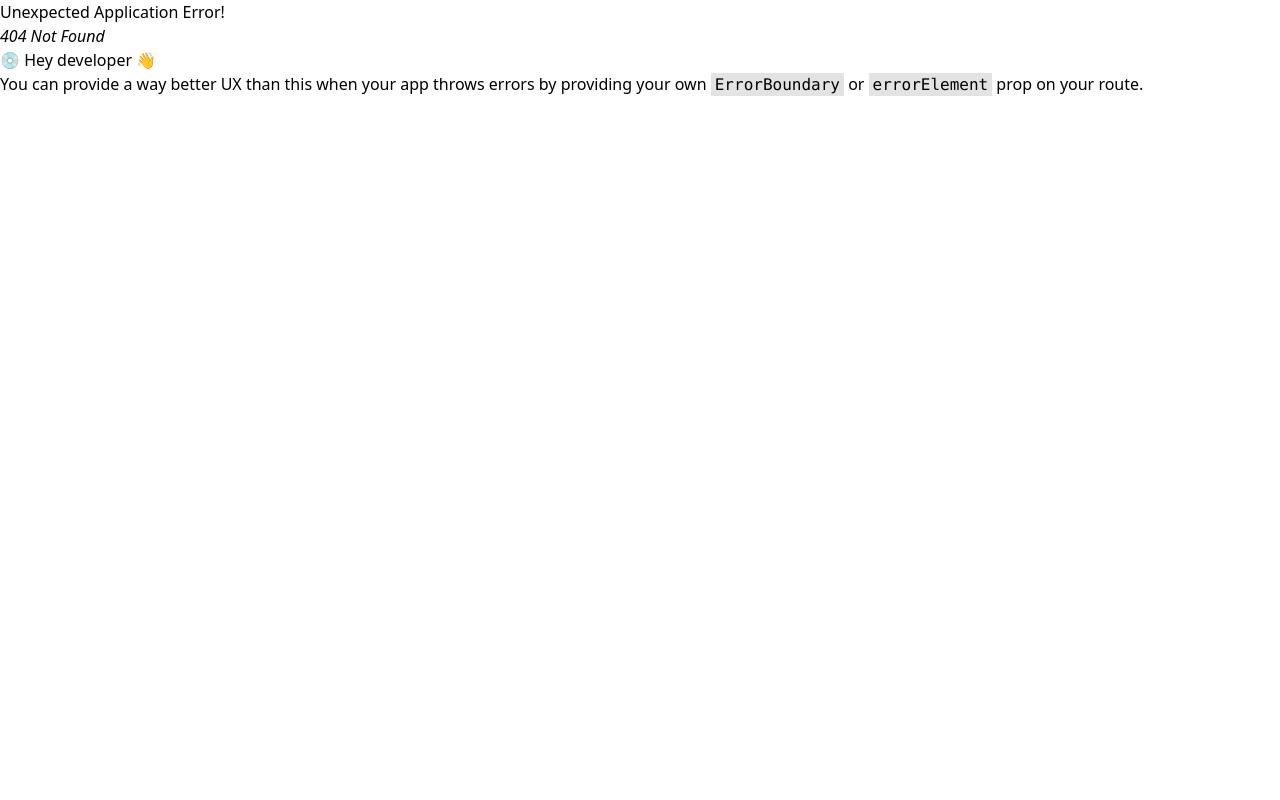
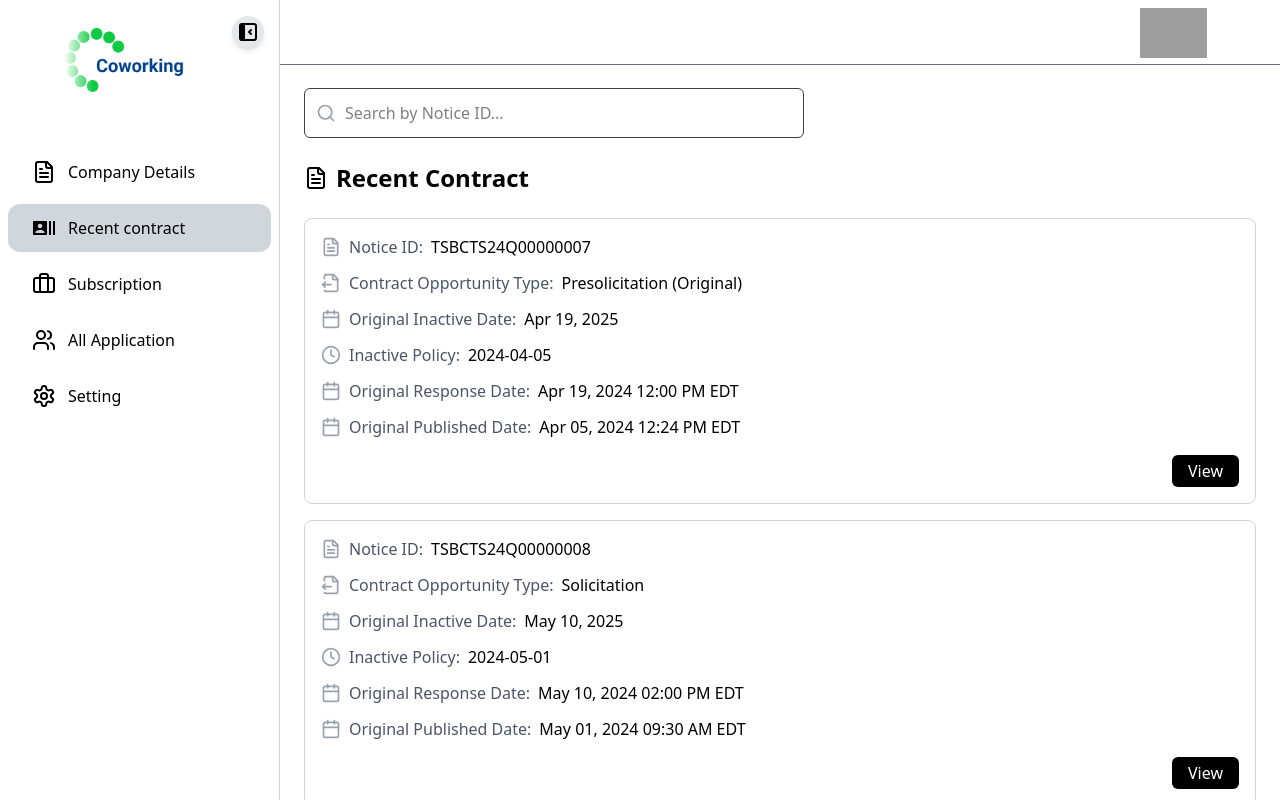
Before and after one commit to MohammedRasif/Zoomyteck, a React (Vite) app: page /dashboard/recent_contract in a window 1280 px wide. Before the commit this address had no page. Built offline with nearby package versions, Linux system fonts and the light colour scheme; grey boxes are pictures that could not be loaded.

Commit message:
create react contact

```diff
--- a/src/component/DashboardPages/CompanyDetails.jsx
+++ b/src/component/DashboardPages/CompanyDetails.jsx
@@ -6,7 +6,7 @@ const CompanyDetails = () => {
   const [logoPreview, setLogoPreview] = useState("https://res.cloudinary.com/dfsu0cuvb/image/upload/v1742376506/OBJECTS_w80o4b.png")
 
   return (
-    <div className="bg-black text-white p-4">
+    <div className="dark:bg-black dark:text-white bg-white text-black p-4">
       <div className="container mx-auto">
         <h1 className="text-4xl font-medium mb-1">Company Details</h1>
         <p className="text-sm text-gray-400 mb-6">Manage Your Company Details</p>
@@ -14,12 +14,12 @@ const CompanyDetails = () => {
         {/* Company Logo Section */}
         <div className="flex items-start gap-6 mb-8">
           <div className="w-80 h-44 rounded-lg overflow-hidden">
-            <div className="w-full h-full bg-gradient-to-b from-zinc-900  to-black border  border-gray-500 rounded-lg overflow-hidden flex items-center justify-center">
+            <div className="w-full h-full bg-gradient-to-b dark:from-zinc-900 dark:to-black border border-gray-500 from-gray-200 to-white rounded-lg overflow-hidden flex items-center justify-center">
               {logoPreview ? (
                 <img
                   src={logoPreview || "/placeholder.svg"}
                   alt="Company Logo"
-                  className="w-40 "
+                  className="w-40"
                 />
               ) : (
                 <div className="flex items-center justify-center w-full h-full">
@@ -37,12 +37,12 @@ const CompanyDetails = () => {
             </div>
 
             <div className="flex gap-2">
-              <label className="bg-white text-black text-[16px] font-[500] px-4 py-1.5 rounded-lg cursor-pointer hover:bg-gray-200 transition">
+              <label className="dark:bg-white bg-white border text-black text-[16px] font-[500] px-4 py-1.5 rounded-lg cursor-pointer hover:bg-gray-200 transition">
                 <input type="file" className="hidden" accept="image/*" />
                 Upload
               </label>
 
-              <button className="border border-gray-600 text-[16px] font-[500] px-4 py-1.5 rounded-lg hover:bg-zinc-800 transition">
+              <button className="border border-gray-600 text-[16px] font-[500] px-4 py-1.5 rounded-lg hover:bg-zinc-100 dark:hover:bg-zinc-800 cursor-pointer transition ">
                 Change
               </button>
             </div>
@@ -53,80 +53,80 @@ const CompanyDetails = () => {
         <div className="">
           <div className="flex items-center space-x-10 mt-3">
             <div>
-            <label className="block text-[14px] font-[400] text-gray-200 ">Company Name</label>
+              <label className="block text-[14px]  text-black font-[500] dark:text-gray-400">Company Name</label>
               <input
                 type="text"
                 placeholder="Enter company name"
-              className="border-[2px] border-gray-500 dark:border-zinc-800 rounded-lg py-[9px] w-[500px] mt-2 pl-2 bg-black text-white placeholder-gray-500"
+                className="border-[2px] border-gray-500 dark:border-zinc-800 rounded-lg py-[9px] w-[500px] mt-2 pl-2 bg-white text-black  placeholder-gray-500 dark:placeholder-gray-400 dark:bg-zinc-900"
               />
             </div>
 
             <div>
-            <label className="block text-[14px] font-[400] text-gray-200 ">Street Address</label>
+              <label className="block text-[14px]  text-black font-[500] dark:text-gray-400">Street Address</label>
               <input
                 type="text"
                 placeholder="Enter street address"
-              className="border-[2px] border-gray-500 dark:border-zinc-800 rounded-lg py-[9px] w-[500px] mt-2 pl-2 bg-black text-white placeholder-gray-500"
+                className="border-[2px] border-gray-500 dark:border-zinc-800 rounded-lg py-[9px] w-[500px] mt-2 pl-2 bg-white text-black  placeholder-gray-500 dark:placeholder-gray-400 dark:bg-zinc-900"
               />
             </div>
           </div>
 
           <div className="flex items-center space-x-10 mt-3">
             <div>
-            <label className="block text-[14px] font-[400] text-gray-200 ">Company Email</label>
+              <label className="block text-[14px]  text-black font-[500] dark:text-gray-400">Company Email</label>
               <input
                 type="email"
                 placeholder="Enter company email"
-              className="border-[2px] border-gray-500 dark:border-zinc-800 rounded-lg py-[9px] w-[500px] mt-2 pl-2 bg-black text-white placeholder-gray-500"
+                className="border-[2px] border-gray-500 dark:border-zinc-800 rounded-lg py-[9px] w-[500px] mt-2 pl-2 bg-white text-black  placeholder-gray-500 dark:placeholder-gray-400 dark:bg-zinc-900"
               />
             </div>
 
             <div>
-            <label className="block text-[14px] font-[400] text-gray-200 ">City</label>
+              <label className="block text-[14px]  text-black font-[500] dark:text-gray-400">City</label>
               <input
                 type="text"
                 placeholder="Enter city"
-              className="border-[2px] border-gray-500 dark:border-zinc-800 rounded-lg py-[9px] w-[500px] mt-2 pl-2 bg-black text-white placeholder-gray-500"
+                className="border-[2px] border-gray-500 dark:border-zinc-800 rounded-lg py-[9px] w-[500px] mt-2 pl-2 bg-white text-black  placeholder-gray-500 dark:placeholder-gray-400 dark:bg-zinc-900"
               />
             </div>
           </div>
 
           <div className="flex items-center space-x-10 mt-3">
             <div>
-            <label className="block text-[14px] font-[400] text-gray-200 ">Company Phone</label>
+              <label className="block text-[14px]  text-black font-[500] dark:text-gray-400">Company Phone</label>
               <input
                 type="tel"
                 placeholder="Enter company phone"
-              className="border-[2px] border-gray-500 dark:border-zinc-800 rounded-lg py-[9px] w-[500px] mt-2 pl-2 bg-black text-white placeholder-gray-500"
+                className="border-[2px] border-gray-500 dark:border-zinc-800 rounded-lg py-[9px] w-[500px] mt-2 pl-2 bg-white text-black  placeholder-gray-500 dark:placeholder-gray-400 dark:bg-zinc-900"
               />
             </div>
 
             <div>
-            <label className="block text-[14px] font-[400] text-gray-200 ">Postal/Zipcode</label>
+              <label className="block text-[14px]  text-black font-[500] dark:text-gray-400">Postal/Zipcode</label>
               <input
                 type="text"
                 placeholder="Enter postal/zipcode"
-              className="border-[2px] border-gray-500 dark:border-zinc-800 rounded-lg py-[9px] w-[500px] mt-2 pl-2 bg-black text-white placeholder-gray-500"
+                className="border-[2px] border-gray-500 dark:border-zinc-800 rounded-lg py-[9px] w-[500px] mt-2 pl-2 bg-white text-black  placeholder-gray-500 dark:placeholder-gray-400 dark:bg-zinc-900"
               />
             </div>
           </div>
 
           <div className="flex items-center space-x-10 mt-3">
             <div>
-            <label className="block text-[14px] font-[400] text-gray-200 ">Company Website</label>
+              <label className="block text-[14px]  text-black font-[500] dark:text-gray-400">Company Website</label>
               <input
                 type="url"
                 placeholder="Enter company website"
-              className="border-[2px] border-gray-500 dark:border-zinc-800 rounded-lg py-[9px] w-[500px] mt-2 pl-2 bg-black text-white placeholder-gray-500"
+                className="border-[2px] border-gray-500 dark:border-zinc-800 rounded-lg py-[9px] w-[500px] mt-2 pl-2 bg-white text-black  placeholder-gray-500 dark:placeholder-gray-400 dark:bg-zinc-900"
               />
             </div>
 
             <div>
-            <label className="block text-[14px] font-[400] text-gray-200 ">State/Prov/Region</label>
+              <label className="block text-[14px]  text-black font-[500] dark:text-gray-400">State/Prov/Region</label>
               <input
                 type="text"
                 placeholder="Enter state/province/region"
-              className="border-[2px] border-gray-500 dark:border-zinc-800 rounded-lg py-[9px] w-[500px] mt-2 pl-2 bg-black text-white placeholder-gray-500"
+                className="border-[2px] border-gray-500 dark:border-zinc-800 rounded-lg py-[9px] w-[500px] mt-2 pl-2 bg-white text-black  placeholder-gray-500 dark:placeholder-gray-400 dark:bg-zinc-900"
               />
             </div>
           </div>
@@ -134,16 +134,16 @@ const CompanyDetails = () => {
 
         {/* About Company */}
         <div className="mt-3">
-          <label className="block text-[14px] font-[400] text-gray-200 ">About the company</label>
+          <label className="block text-[14px]  text-black font-[500] dark:text-gray-400">About the company</label>
           <textarea
             rows={4}
             placeholder="Enter company description..."
-            className="border-[2px] border-gray-500 dark:border-zinc-800 rounded-lg py-[9px] w-[500px] mt-2 pl-2 bg-black text-white placeholder-gray-500 resize-none"
+            className="border-[2px] border-gray-500 dark:border-zinc-800 rounded-lg py-[9px] w-[500px] mt-2 pl-2 bg-white text-black  placeholder-gray-500 dark:placeholder-gray-400 resize-none dark:bg-zinc-900"
           ></textarea>
         </div>
 
         {/* Update Button */}
-        <button className="mt-6 bg-white cursor-pointer hover:bg-gray-300 px-10 py-3 rounded-lg font-[500] text-xl text-black">
+        <button className="mt-6 bg-black cursor-pointer hover:bg-gray-300 px-10 py-3 rounded-lg font-[500] text-xl text-white dark:bg-zinc-800 dark:text-white dark:hover:bg-zinc-700">
           Update Information
         </button>
       </div>
--- /dev/null
+++ b/src/component/DashboardPages/RecentContact.jsx
@@ -0,0 +1,159 @@
+import { useState } from "react";
+import { Search, FileText, Calendar, Clock, FileOutput } from "lucide-react";
+
+const RecentContact = () => {
+  const [searchQuery, setSearchQuery] = useState("");
+
+  const contracts = [
+    {
+      id: "TSBCTS24Q00000007",
+      type: "Presolicitation (Original)",
+      inactiveDate: "Apr 19, 2025",
+      inactivePolicy: "2024-04-05",
+      responseDate: "Apr 19, 2024 12:00 PM EDT",
+      publishedDate: "Apr 05, 2024 12:24 PM EDT",
+    },
+    {
+      id: "TSBCTS24Q00000008",
+      type: "Solicitation",
+      inactiveDate: "May 10, 2025",
+      inactivePolicy: "2024-05-01",
+      responseDate: "May 10, 2024 02:00 PM EDT",
+      publishedDate: "May 01, 2024 09:30 AM EDT",
+    },
+    {
+      id: "TSBCTS24Q00000009",
+      type: "Award Notice",
+      inactiveDate: "Jun 15, 2025",
+      inactivePolicy: "2024-06-05",
+      responseDate: "Jun 15, 2024 11:00 AM EDT",
+      publishedDate: "Jun 05, 2024 10:00 AM EDT",
+    },
+    {
+      id: "TSBCTS24Q00000010",
+      type: "Combined Synopsis/Solicitation",
+      inactiveDate: "Jul 20, 2025",
+      inactivePolicy: "2024-07-10",
+      responseDate: "Jul 20, 2024 03:30 PM EDT",
+      publishedDate: "Jul 10, 2024 01:15 PM EDT",
+    },
+    {
+      id: "TSBCTS24Q00000011",
+      type: "Sources Sought",
+      inactiveDate: "Aug 25, 2025",
+      inactivePolicy: "2024-08-15",
+      responseDate: "Aug 25, 2024 09:45 AM EDT",
+      publishedDate: "Aug 15, 2024 08:00 AM EDT",
+    },
+  ];
+
+  const filteredContracts = contracts.filter((contract) =>
+    contract.id.toLowerCase().includes(searchQuery.toLowerCase())
+  );
+
+  return (
+    <div className="min-h-screen p-6 dark:bg-black bg-white">
+      <div className="container mx-auto">
+        {/* Search Field */}
+        <div className="relative mb-6">
+          <div className="absolute inset-y-0 left-0 pl-3 flex items-center pointer-events-none">
+            <Search className="h-5 w-5 text-gray-400" />
+          </div>
+          <input
+            type="text"
+            placeholder="Search by Notice ID..."
+            className="border border-zinc-700 dark:border-zinc-800 text-black dark:text-white rounded-md pl-10 pr-4 py-3 w-[500px] focus:outline-none focus:ring-2 focus:ring-black dark:focus:ring-white bg-white dark:bg-zinc-900"
+            value={searchQuery}
+            onChange={(e) => setSearchQuery(e.target.value)}
+          />
+        </div>
+
+        {/* Heading */}
+        <h1 className="text-black dark:text-white text-2xl font-bold mb-6 flex items-center">
+          <FileText className="mr-2" size={24} /> Recent Contract
+        </h1>
+
+        {/* Contract Cards */}
+        <div className="space-y-4">
+          {filteredContracts.length > 0 ? (
+            filteredContracts.map((contract, index) => (
+              <div
+                key={index}
+                className="border border-zinc-300 dark:border-zinc-800 rounded-lg p-4 text-black dark:text-white bg-white dark:bg-black"
+              >
+                <div className="grid grid-cols-1 gap-3">
+                  {/* Notice ID */}
+                  <div className="flex items-start">
+                    <FileText className="h-5 w-5 mr-2 mt-0.5 text-gray-400 flex-shrink-0" />
+                    <div>
+                      <span className="text-gray-600 dark:text-gray-400 mr-2">Notice ID:</span>
+                      <span>{contract.id}</span>
+                    </div>
+                  </div>
+
+                  {/* Contract Opportunity Type */}
+                  <div className="flex items-start">
+                    <FileOutput className="h-5 w-5 mr-2 mt-0.5 text-gray-400 flex-shrink-0" />
+                    <div>
+                      <span className="text-gray-600 dark:text-gray-400 mr-2">Contract Opportunity Type:</span>
+                      <span>{contract.type}</span>
+                    </div>
+                  </div>
+
+                  {/* Original Inactive Date */}
+                  <div className="flex items-start">
+                    <Calendar className="h-5 w-5 mr-2 mt-0.5 text-gray-400 flex-shrink-0" />
+                    <div>
+                      <span className="text-gray-600 dark:text-gray-400 mr-2">Original Inactive Date:</span>
+                      <span>{contract.inactiveDate}</span>
+                    </div>
+                  </div>
+
+                  {/* Inactive Policy */}
+                  <div className="flex items-start">
+                    <Clock className="h-5 w-5 mr-2 mt-0.5 text-gray-400 flex-shrink-0" />
+                    <div>
+                      <span className="text-gray-600 dark:text-gray-400 mr-2">Inactive Policy:</span>
+                      <span>{contract.inactivePolicy}</span>
+                    </div>
+                  </div>
+
+                  {/* Original Response Date */}
+                  <div className="flex items-start">
+                    <Calendar className="h-5 w-5 mr-2 mt-0.5 text-gray-400 flex-shrink-0" />
+                    <div>
+                      <span className="text-gray-600 dark:text-gray-400 mr-2">Original Response Date:</span>
+                      <span>{contract.responseDate}</span>
+                    </div>
+                  </div>
+
+                  {/* Original Published Date */}
+                  <div className="flex items-start">
+                    <Calendar className="h-5 w-5 mr-2 mt-0.5 text-gray-400 flex-shrink-0" />
+                    <div>
+                      <span className="text-gray-600 dark:text-gray-400 mr-2">Original Published Date:</span>
+                      <span>{contract.publishedDate}</span>
+                    </div>
+                  </div>
+                </div>
+
+                {/* View Button */}
+                <div className="flex justify-end mt-4">
+                  <button className="bg-black dark:bg-white text-white dark:text-black px-4 py-1 rounded-md hover:bg-gray-800 dark:hover:bg-gray-200 transition">
+                    View
+                  </button>
+                </div>
+              </div>
+            ))
+          ) : (
+            <div className="text-center text-gray-600 dark:text-gray-400 py-8">
+              No contracts found matching your search.
+            </div>
+          )}
+        </div>
+      </div>
+    </div>
+  );
+};
+
+export default RecentContact;
--- a/src/component/Pages/Login.jsx
+++ b/src/component/Pages/Login.jsx
@@ -4,10 +4,9 @@ import { NavLink } from "react-router-dom";
 import img from "../Image/western-chinese-business-hong-kong.png";
 import img1 from "../Image/OBJECTS.png";
 import { FcGoogle } from "react-icons/fc";
-import { useDarkMood } from "../../context/ThemeContext";
 
 const Login = () => {
-  const { darkMode } = useDarkMood(); // Get darkMode state from context
+
   const [showPassword, setShowPassword] = useState(false);
 
   return (
--- a/src/main.jsx
+++ b/src/main.jsx
@@ -16,6 +16,7 @@ import PasswordChange from './component/Pages/PasswordChange.jsx';
 import { ThemeProvider } from './context/ThemeContext.jsx';
 import DashboardLayout from './component/DashboardLayout/DashboardLayout.jsx';
 import CompanyDetails from './component/DashboardPages/CompanyDetails.jsx';
+import RecentContact from './component/DashboardPages/RecentContact.jsx';
 
 
 const router = createBrowserRouter([
@@ -62,6 +63,10 @@ const router = createBrowserRouter([
         index: true,
         element: <CompanyDetails />
       },
+      {
+       path:"/dashboard/recent_contract",
+        element: <RecentContact />
+      },
 
     ]
   }
```
Lines whose indentation alone changed are shown as unchanged.
